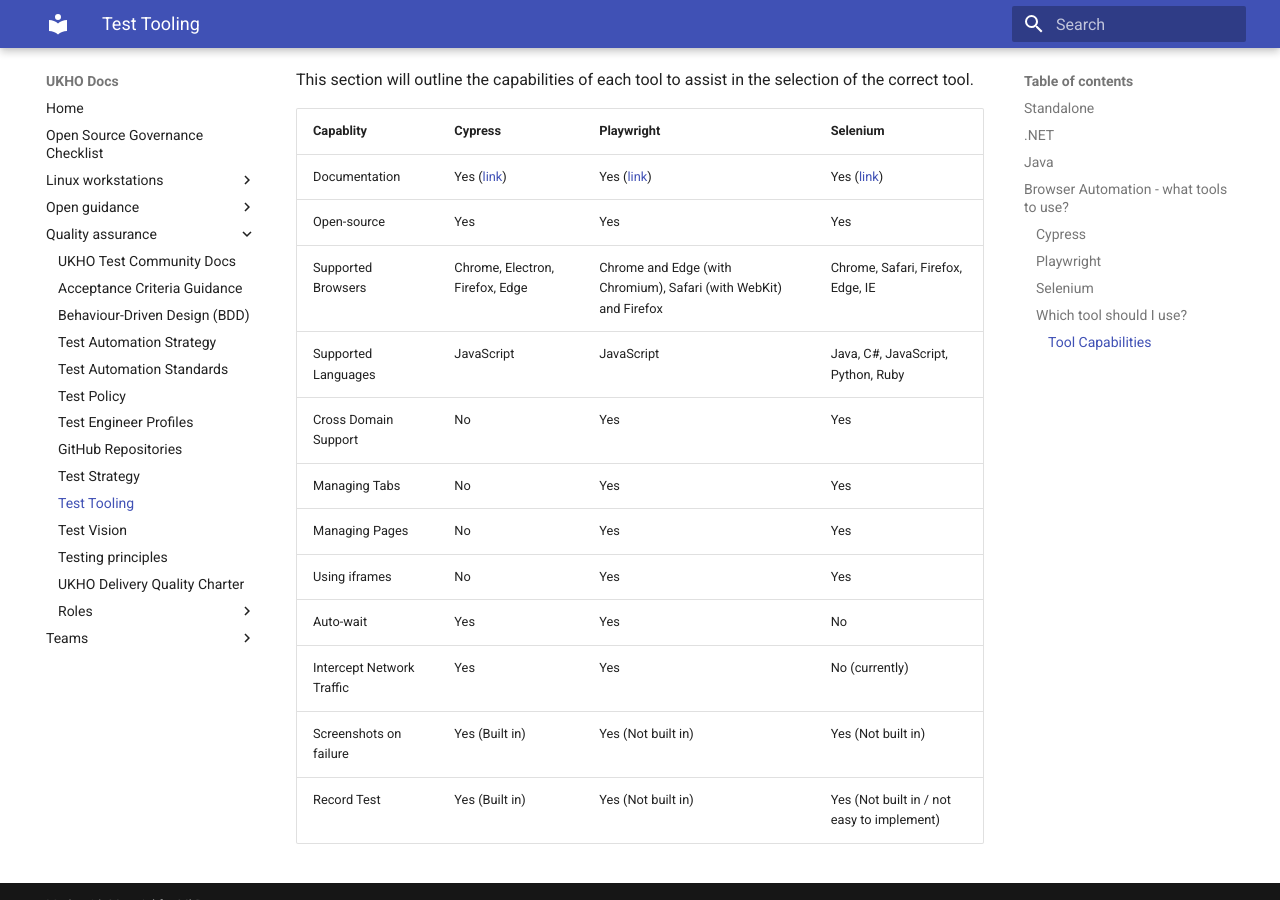
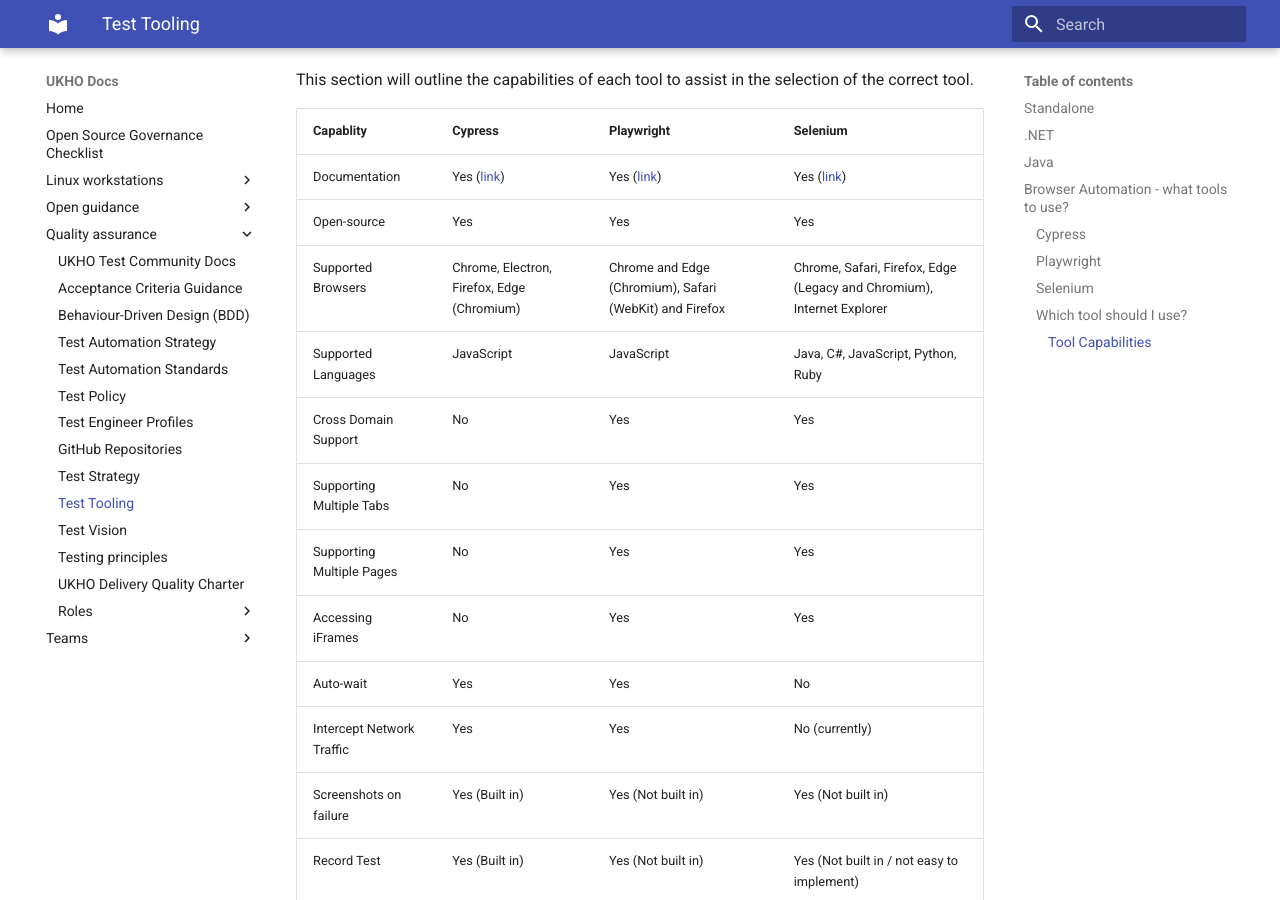
Before and after one commit to UKHO/docs, an MkDocs documentation site: the page built from docs/quality-assurance/test-tooling.md, in a window 1280 px wide and 900 px high, scrolled down 3839 px. Built offline with MkDocs 1.6.1 and Material for MkDocs 9.7.7, drawn with Linux system fonts in a browser that asks for light colours.

Commit message:
Update Capabilities table

```diff
--- a/docs/quality-assurance/test-tooling.md
+++ b/docs/quality-assurance/test-tooling.md
@@ -85,12 +85,12 @@ This section will outline the capabilities of each tool to assist in the selecti
 |--|--|--|--|
 |Documentation| Yes ([link](https://docs.cypress.io/guides/overview/why-cypress.html#In-a-nutshell))| Yes ([link](https://playwright.dev/))| Yes ([link](https://www.selenium.dev/documentation/en/))|
 |Open-source|Yes|Yes|Yes|
-|Supported Browsers|Chrome, Electron, Firefox, Edge|Chrome and Edge (with Chromium), Safari (with WebKit) and Firefox|Chrome, Safari, Firefox, Edge, IE|
+|Supported Browsers|Chrome, Electron, Firefox, Edge (Chromium)|Chrome and Edge (Chromium), Safari (WebKit) and Firefox|Chrome, Safari, Firefox, Edge (Legacy and Chromium), Internet Explorer|
 |Supported Languages|JavaScript|JavaScript|Java, C#, JavaScript, Python, Ruby|
 |Cross Domain Support|No|Yes|Yes|
-|Managing Tabs|No|Yes|Yes|
-|Managing Pages |No|Yes|Yes|
-|Using iframes|No|Yes|Yes|
+|Supporting Multiple Tabs|No|Yes|Yes|
+|Supporting Multiple Pages |No|Yes|Yes|
+|Accessing iFrames|No|Yes|Yes|
 |Auto-wait| Yes| Yes| No|
 |Intercept Network Traffic|Yes|Yes|No (currently)|
 |Screenshots on failure|Yes (Built in)| Yes (Not built in)|Yes (Not built in)|
```
